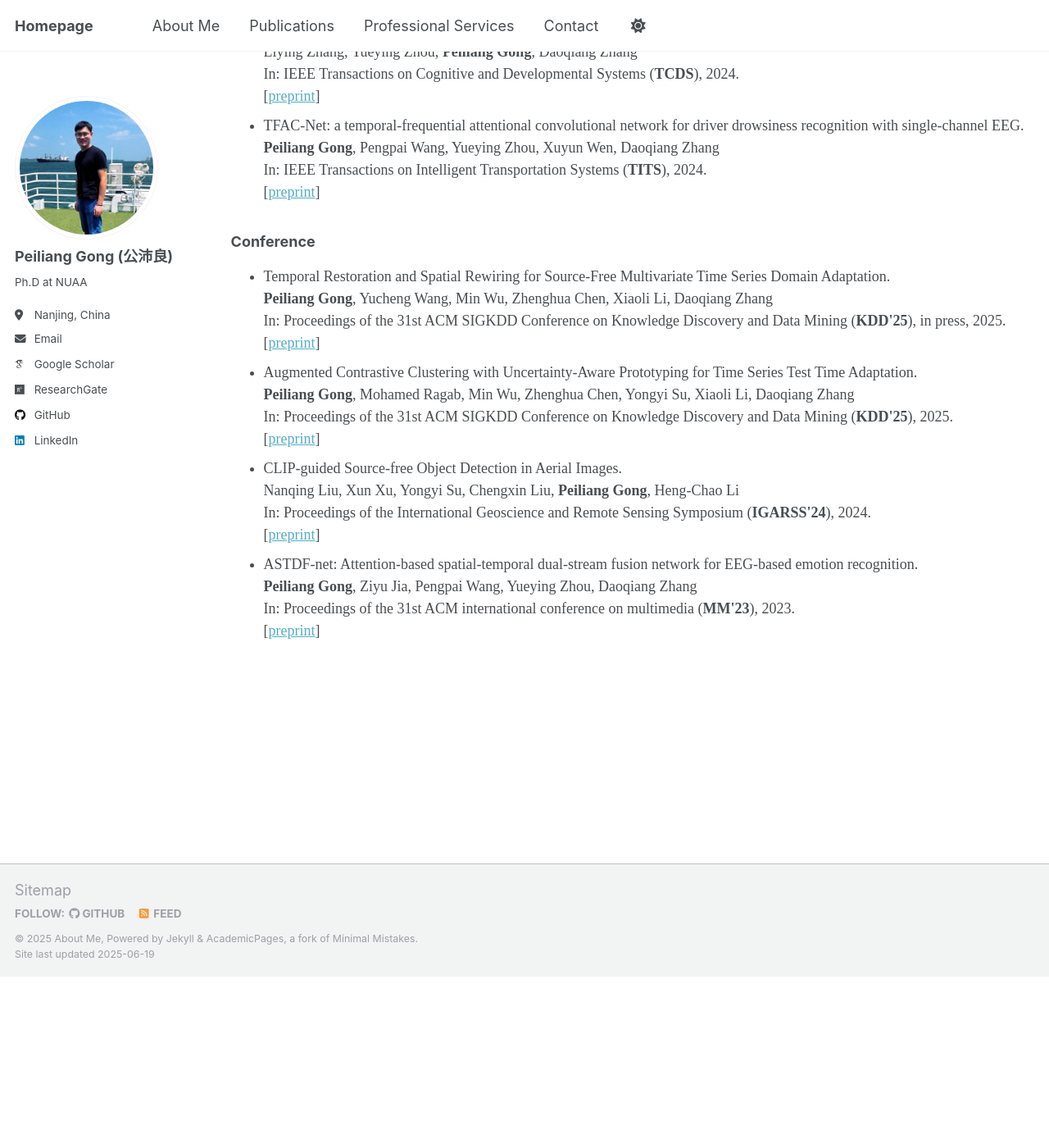
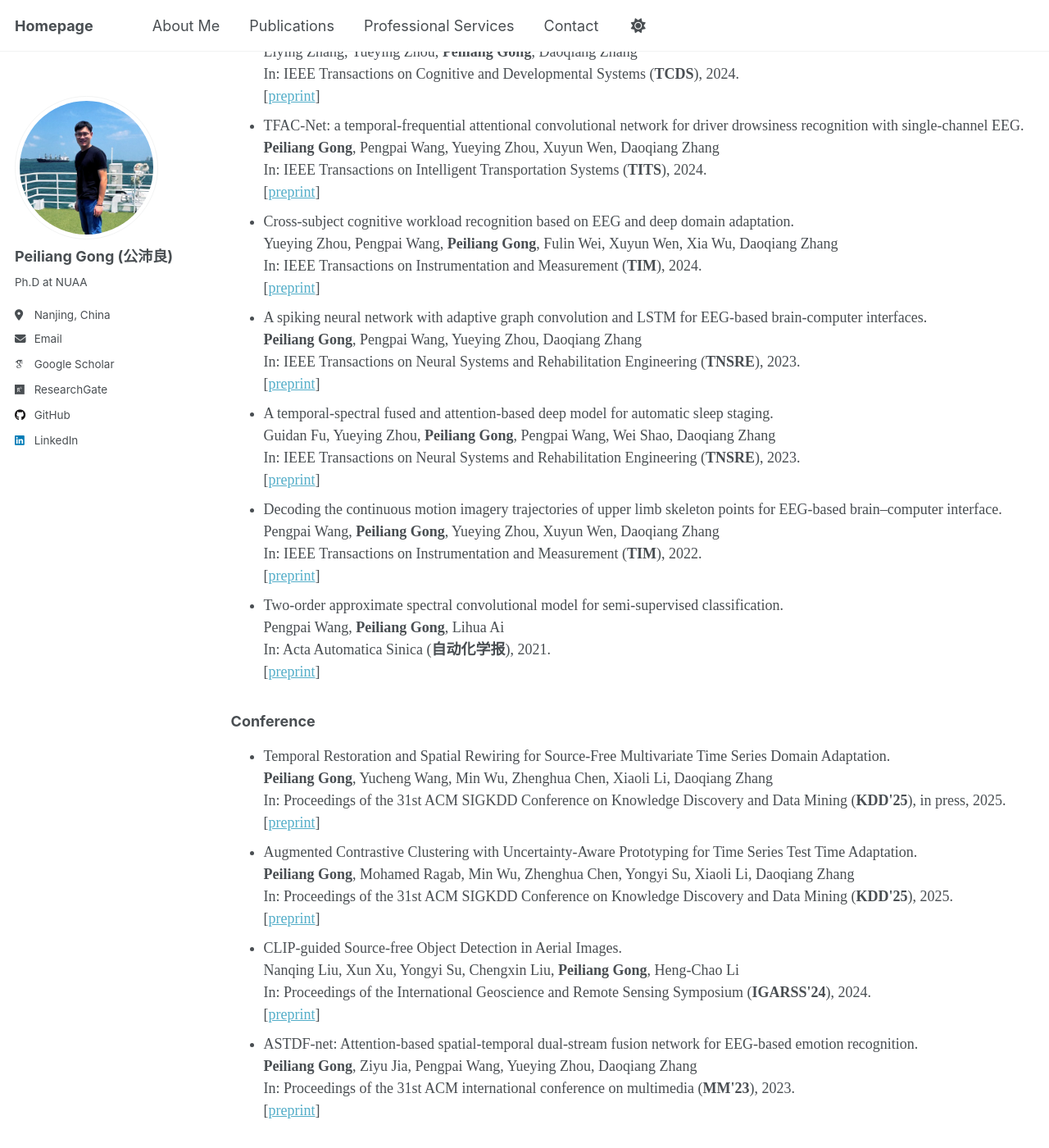
Before and after one commit to Tokenmw/Tokenmw.github.io, a Jekyll site: the page built from _pages/publications.md, in a window 1280 px wide and 1400 px high, scrolled down 737 px. Shown: the whole window at 82% size. Built offline with Jekyll 4.4.1, drawn with Linux system fonts in a browser that asks for light colours; some web fonts are replaced; before the commit the page ends 1928 px from its top, so only the background shows below that.

Commit message:
Update publications.md

```diff
--- a/_pages/publications.md
+++ b/_pages/publications.md
@@ -35,6 +35,21 @@ author_profile: true
 
   <li>TFAC-Net: a temporal-frequential attentional convolutional network for driver drowsiness recognition with single-channel EEG.<br><b>Peiliang Gong</b>, Pengpai Wang, Yueying Zhou, Xuyun Wen, Daoqiang Zhang<br>In: IEEE Transactions on Intelligent Transportation Systems (<strong>TITS</strong>), 2024. <br>[<a href="https://ieeexplore.ieee.org/abstract/document/10533850/">preprint</a>]
   </li>
+
+  <li>Cross-subject cognitive workload recognition based on EEG and deep domain adaptation.<br>Yueying Zhou, Pengpai Wang, <b>Peiliang Gong</b>, Fulin Wei, Xuyun Wen, Xia Wu, Daoqiang Zhang<br>In: IEEE Transactions on Instrumentation and Measurement (<strong>TIM</strong>), 2024. <br>[<a href="https://ieeexplore.ieee.org/abstract/document/10163950/">preprint</a>]
+  </li>
+
+  <li>A spiking neural network with adaptive graph convolution and LSTM for EEG-based brain-computer interfaces.<br><b>Peiliang Gong</b>, Pengpai Wang, Yueying Zhou, Daoqiang Zhang<br>In: IEEE Transactions on Neural Systems and Rehabilitation Engineering (<strong>TNSRE</strong>), 2023. <br>[<a href="https://ieeexplore.ieee.org/abstract/document/10049464">preprint</a>]
+  </li>
+
+  <li>A temporal-spectral fused and attention-based deep model for automatic sleep staging.<br>Guidan Fu, Yueying Zhou, <b>Peiliang Gong</b>, Pengpai Wang, Wei Shao, Daoqiang Zhang<br>In: IEEE Transactions on Neural Systems and Rehabilitation Engineering (<strong>TNSRE</strong>), 2023. <br>[<a href="https://ieeexplore.ieee.org/abstract/document/10024753">preprint</a>]
+  </li>
+
+  <li>Decoding the continuous motion imagery trajectories of upper limb skeleton points for EEG-based brain–computer interface.<br>Pengpai Wang, <b>Peiliang Gong</b>, Yueying Zhou, Xuyun Wen, Daoqiang Zhang<br>In: IEEE Transactions on Instrumentation and Measurement (<strong>TIM</strong>), 2022. <br>[<a href="https://ieeexplore.ieee.org/abstract/document/9964307/">preprint</a>]
+  </li>
+
+  <li>Two-order approximate spectral convolutional model for semi-supervised classification.<br>Pengpai Wang, <b>Peiliang Gong</b>, Lihua Ai<br>In: Acta Automatica Sinica (<strong>自动化学报</strong>), 2021. <br>[<a href="http://www.aas.net.cn/cn/article/doi/10.16383/j.aas.c200040">preprint</a>]
+  </li>
 </ul>
 
 
```
